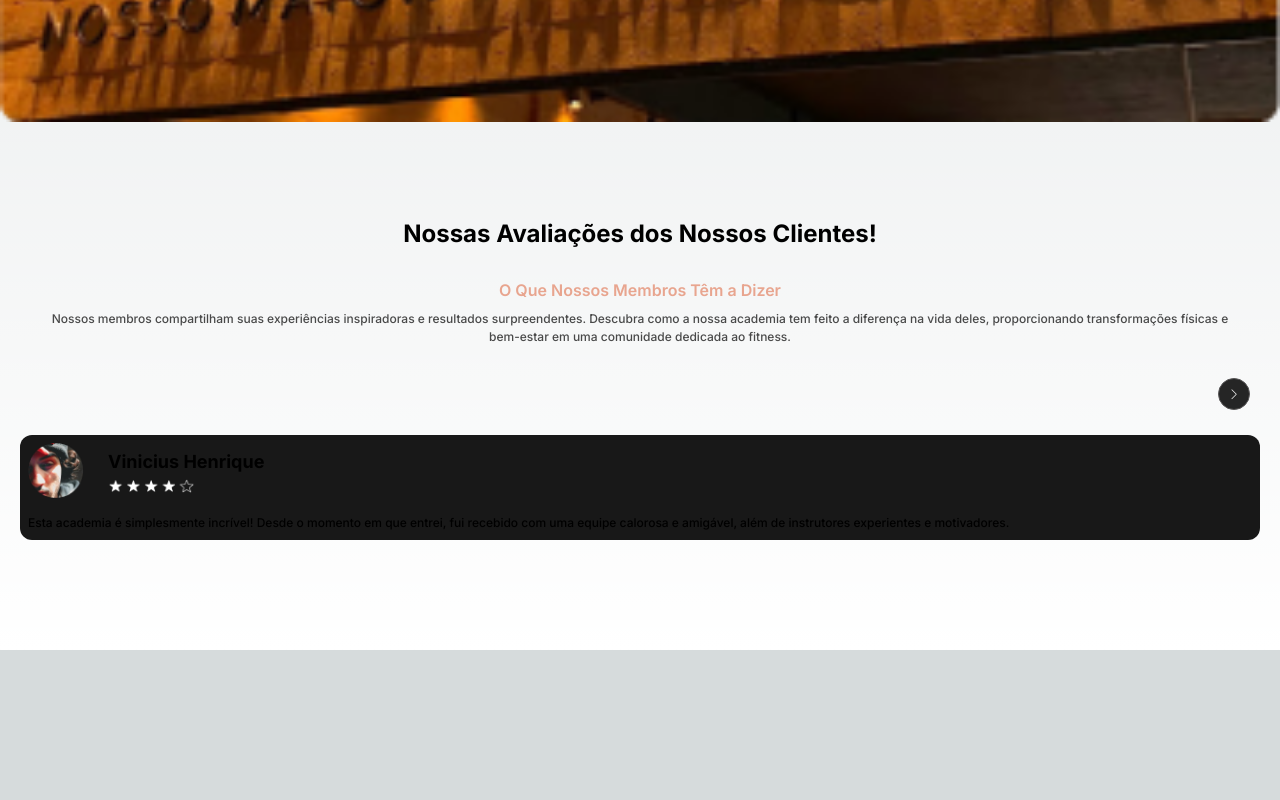
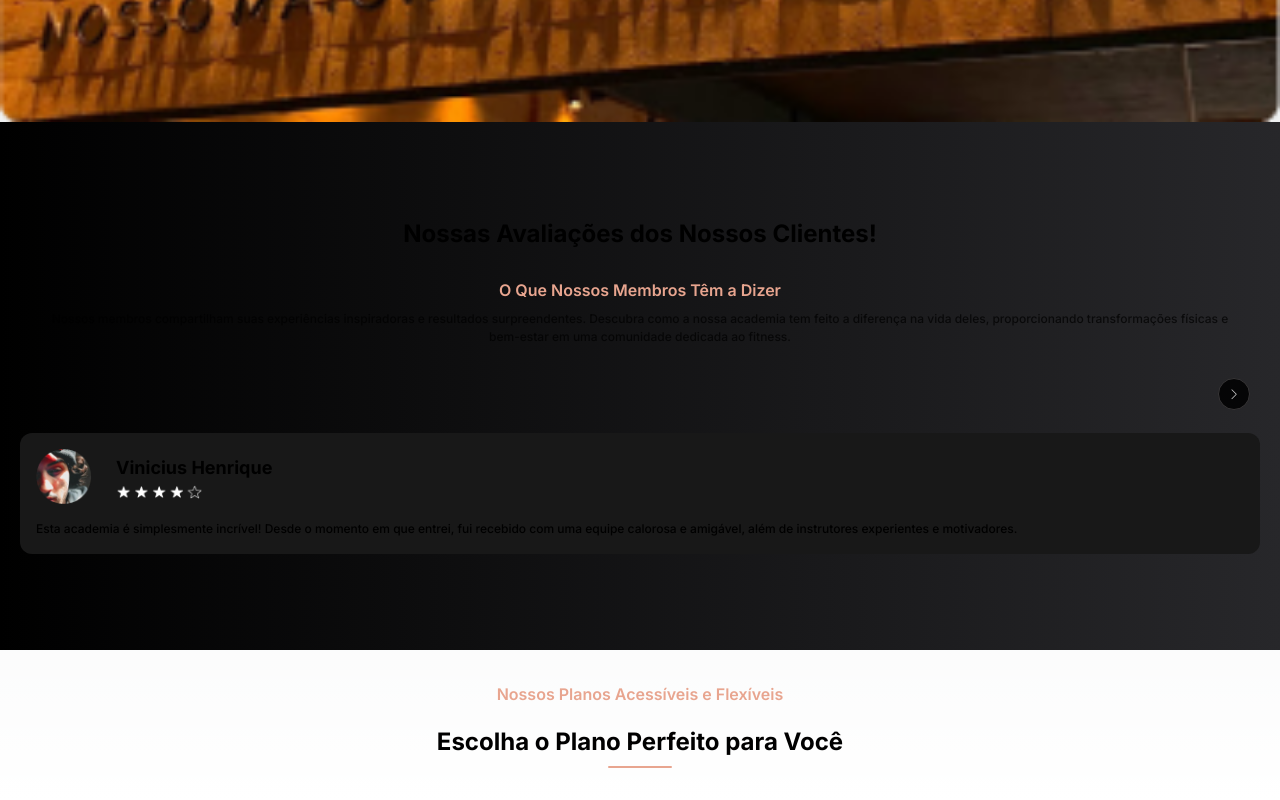
Before and after one commit to DevWeDesc/AcademiaMaverick, a Next.js app: page / in a window 1280 px wide. Shown: the part 939-1739 px from the top of the page. Before the commit the page ends 1589 px from the top, so only its background shows below. Built offline with nearby package versions, Linux system fonts and the light colour scheme.

Commit message:
Estilizando Feedback e Planos

```diff
--- a/src/app/page.tsx
+++ b/src/app/page.tsx
@@ -2,6 +2,7 @@ import { About } from "@/components/About";
 import { Banner } from "@/components/Banner";
 import { Header } from "@/components/Header";
 import { Feedbacks } from "@/components/Feedbacks";
+import { Plans } from "@/components/Plans";
 
 export default function Home() {
   return (
@@ -17,6 +18,9 @@ export default function Home() {
         <section>
           <Feedbacks />
         </section>
+        <section>
+          <Plans />
+        </section>
       </main>
     </div>
   );
--- a/src/components/Feedbacks.tsx
+++ b/src/components/Feedbacks.tsx
@@ -3,7 +3,7 @@ import { SwiperFeedbacks } from "./SwiperFeedbacks/Swiper";
 
 export const Feedbacks = () => {
   return (
-    <div className="py-12 ">
+    <div className="py-12 bg-gradient-to-r from-black to-zinc-800">
       <div className="pt-12 pb-7 flex flex-col gap-7 px-5">
         <h2 className="text-2xl font-bold text-center">
           Nossas Avaliações dos Nossos Clientes!
--- /dev/null
+++ b/src/components/Plans.tsx
@@ -0,0 +1,19 @@
+import React from "react";
+
+export const Plans = () => {
+  return (
+    <div>
+      <div className="flex flex-col px-5 py-8 gap-5 items-center">
+        <p className="text-logoColorLight font-semibold">
+          Nossos Planos Acessíveis e Flexíveis
+        </p>
+        <div className="flex flex-col items-center gap-2">
+          <h2 className="text-2xl text-center font-bold">
+            Escolha o Plano Perfeito para Você
+          </h2>
+          <div className="h-[2px] rounded-full w-16 bg-logoColorLight" />
+        </div>
+      </div>
+    </div>
+  );
+};
--- a/src/components/SwiperFeedbacks/Swiper.tsx
+++ b/src/components/SwiperFeedbacks/Swiper.tsx
@@ -19,7 +19,7 @@ export const SwiperFeedbacks = () => {
       className="mySwiperFeedback"
     >
       <SwiperSlide>
-        <div className="w-full flex cursor-move mt-7 flex-col gap-4 p-2 rounded-xl bg-[#181818]">
+        <div className="w-full flex cursor-move mt-10 flex-col gap-4 p-4 rounded-xl bg-[#181818]">
           <div className="flex gap-6 m-0 items-center">
             <Image
               className="max-w-[56px] max-h-[56px]"
@@ -39,7 +39,7 @@ export const SwiperFeedbacks = () => {
         </div>
       </SwiperSlide>
       <SwiperSlide>
-        <div className="w-full flex mt-7 flex-col gap-4 p-2 rounded-xl bg-[#181818]">
+        <div className="w-full flex cursor-move mt-10 flex-col gap-4 p-4 rounded-xl bg-[#181818]">
           <div className="flex gap-6 m-0 items-center">
             <Image
               className="max-w-[56px] max-h-[56px]"
@@ -59,7 +59,7 @@ export const SwiperFeedbacks = () => {
         </div>
       </SwiperSlide>
       <SwiperSlide>
-        <div className="w-full flex mt-7 flex-col gap-4 p-2 rounded-xl bg-[#181818]">
+        <div className="w-full flex cursor-move mt-10 flex-col gap-4 p-4 rounded-xl bg-[#181818]">
           <div className="flex gap-6 m-0 items-center">
             <Image
               className="max-w-[56px] max-h-[56px]"
```
